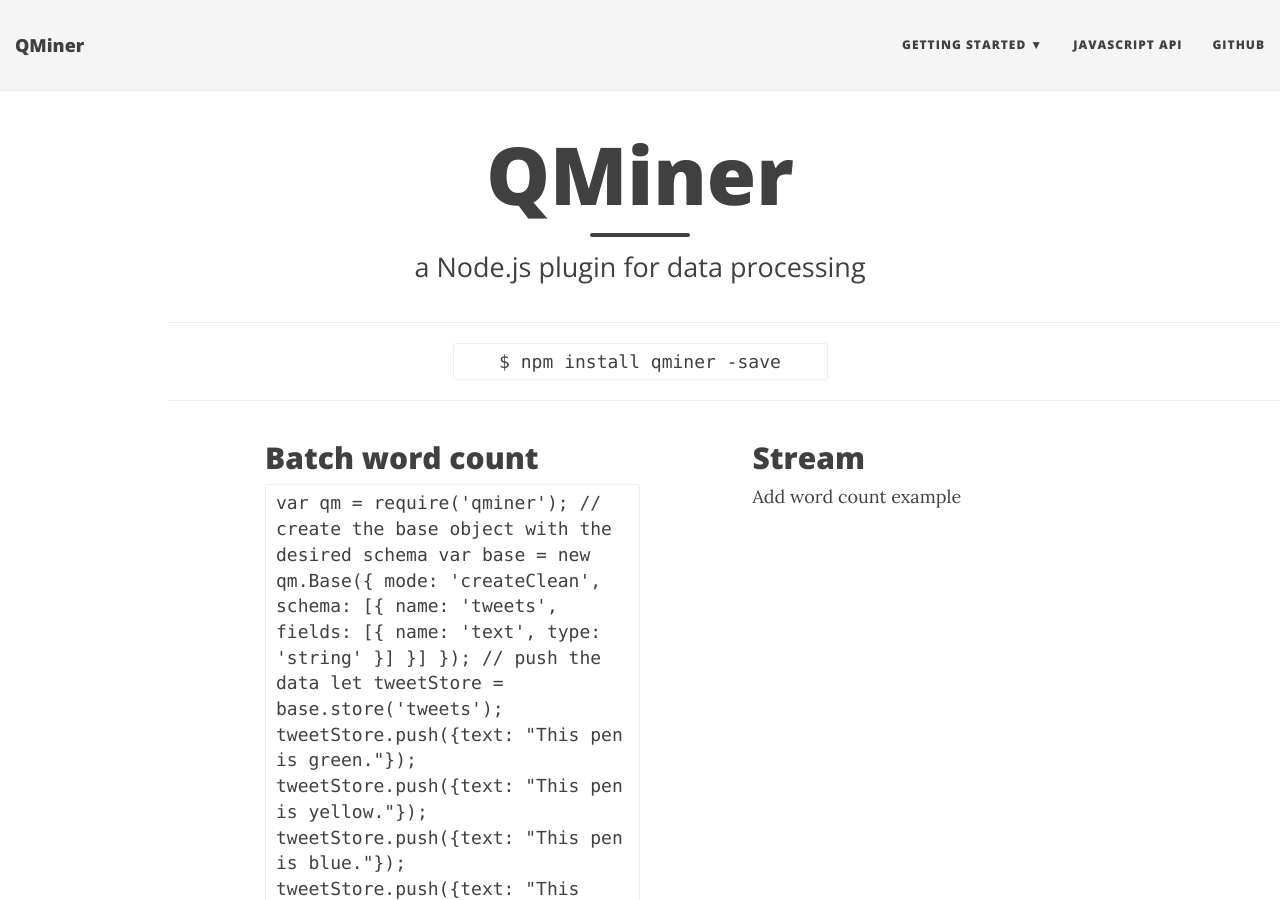
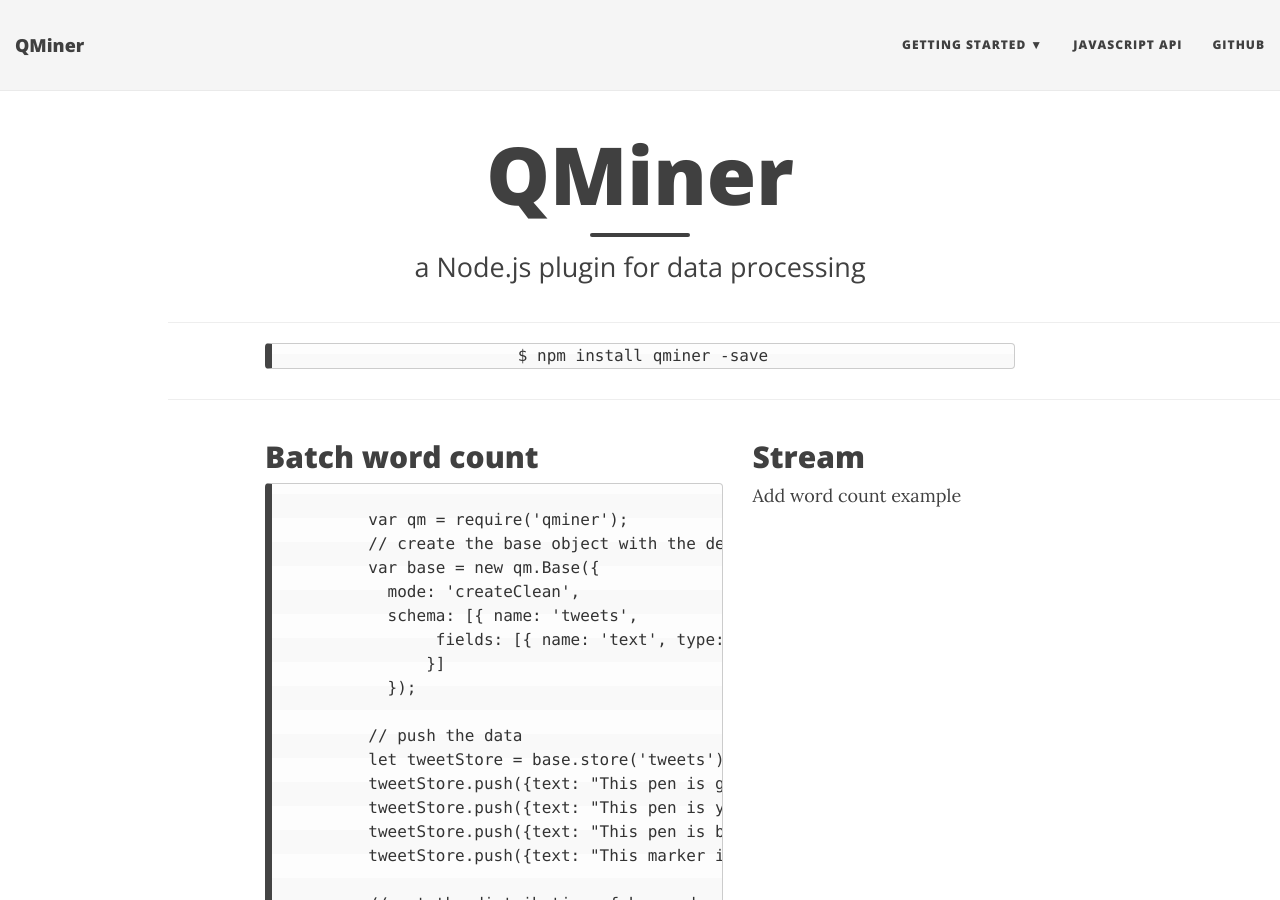
Before and after one commit to qminer/qminer.github.io, a Jekyll site: the page built from index.html, in a window 1280 px wide and 900 px high. Built offline with Jekyll 4.4.1, drawn with Linux system fonts in a browser that asks for light colours; nearby versions of some CDN libraries; the list of posts is cut into pages by our own code.

Commit message:
Trying code styling.

```diff
--- a/index.html
+++ b/index.html
@@ -10,7 +10,7 @@
 
   <div class="row" align="center">
     <div class="col-xl-8 col-xl-offset-1 col-lg-8 col-lg-offset-1 col-md-10 col-md-offset-1">
-      <div class="cmd" > $ npm install qminer -save </div>
+      <div class="highlighter-rouge"><div class="highlight"><pre class="highlight"><code> $ npm install qminer -save </code></pre></div></div>
     </div>
   </div>
 
@@ -19,7 +19,7 @@
   <div class="row">
     <div class="col-xl-5 col-lg-5 col-md-5 col-md-offset-1">
       <h2 class="post-title"> Batch word count</h2>
-        <div class="cmd" >
+        <div class="highlighter-rouge"><div class="highlight"><pre class="highlight"><code>
           var qm = require('qminer');
           // create the base object with the desired schema
           var base = new qm.Base({
@@ -43,7 +43,7 @@
           distribution.keywords.forEach((el) => {
             console.log(el.keyword, el.weight);
           });
-      </div>
+      </code></pre></div></div>
     </div>
     <div class="col-xl-5 col-lg-5 col-md-5">
       <h2 class="post-title"> Stream </h2>
```
